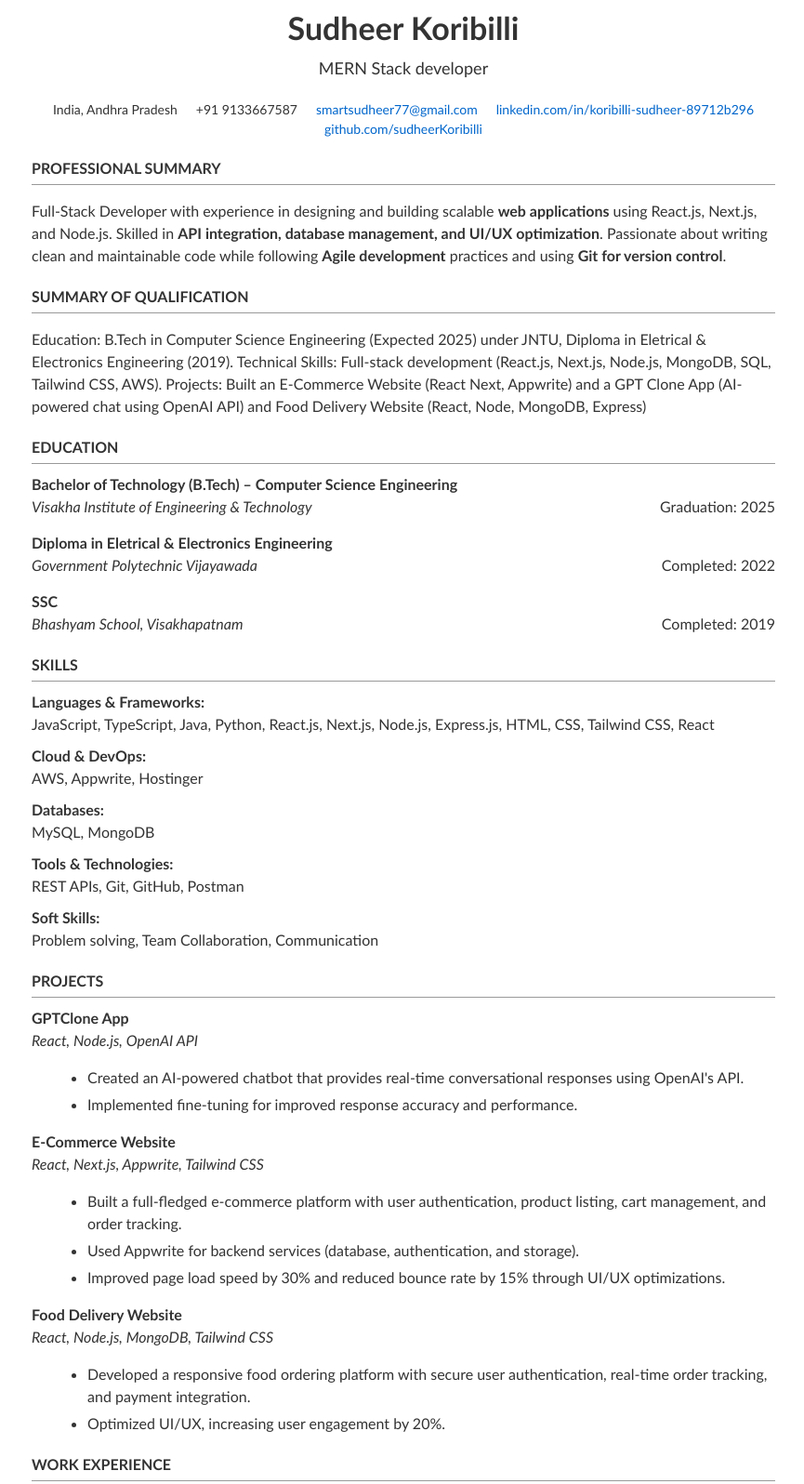
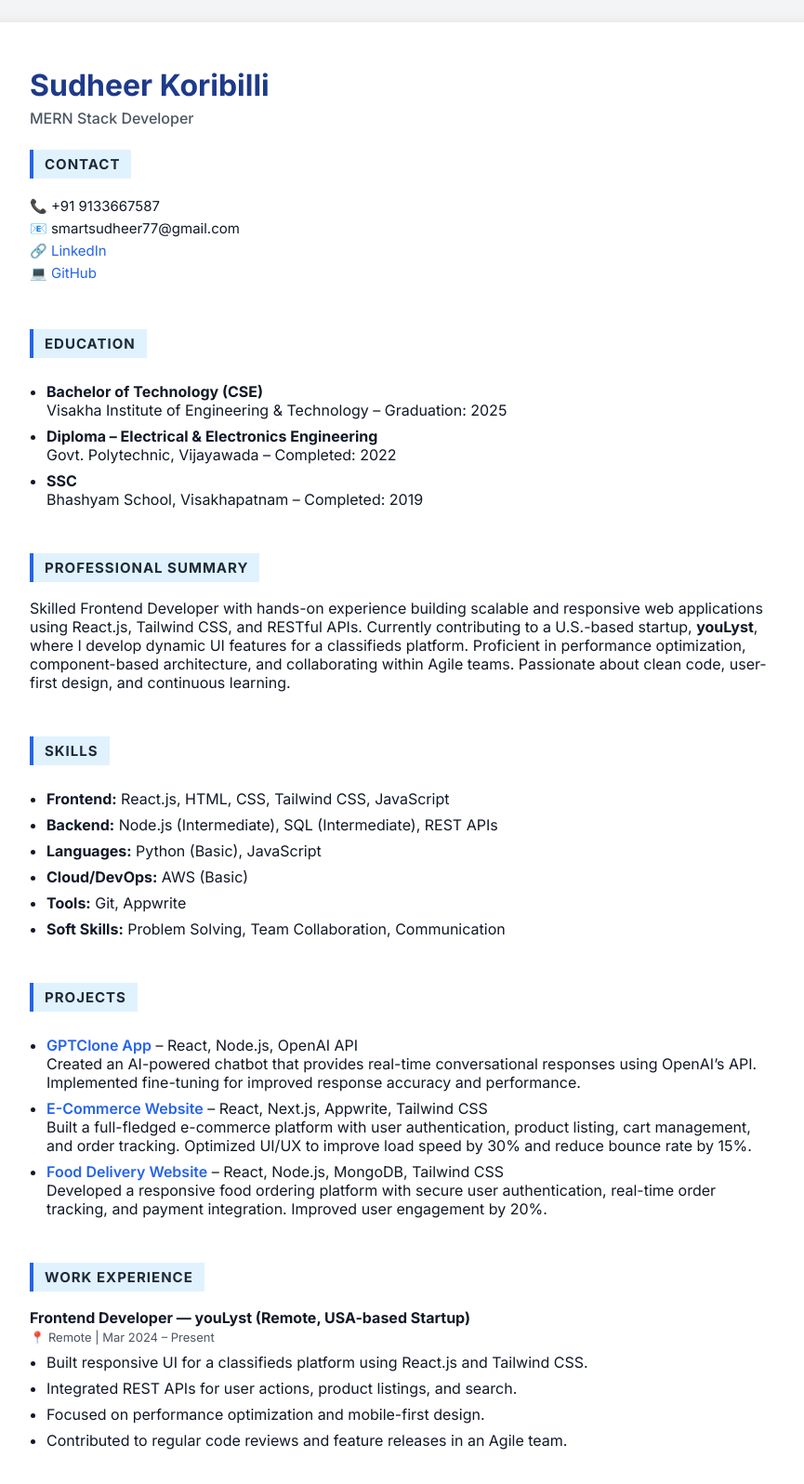
Before and after one commit to sudheerKoribilli/sudheer-koribilli-resume, a plain HTML site: page index.html in a window 1280 px wide. Shown: the part 16-1612 px from the top of the page at 93% size, without its empty margins (206-1071 px from the left). Drawn offline with Linux system fonts and the light colour scheme.

Commit message:
Update index.html

```diff
--- a/index.html
+++ b/index.html
@@ -1,302 +1,180 @@
 <!DOCTYPE html>
 <html lang="en">
 <head>
-    <meta charset="UTF-8">
-    <meta name="viewport" content="width=device-width, initial-scale=1.0">
-    <title>Sudheer Koribilli - Resume</title>
+  <meta charset="UTF-8" />
+  <meta name="viewport" content="width=device-width, initial-scale=1.0"/>
+  <title>Sudheer Koribilli Resume</title>
   <style>
-        /* Global Styles */
-        body {
-            font-family: 'Calibri', 'Arial', sans-serif;
-            line-height: 1.5;
-            color: #333;
-            max-width: 800px;
-            margin: 0 auto;
-            padding: 20px;
+    @import url('https://fonts.googleapis.com/css2?family=Inter:wght@400;500;600;700&display=swap');
+
+    * {
+      margin: 0;
+      padding: 0;
+      box-sizing: border-box;
     }
 
-        /* Header Styles */
-        .header {
-            text-align: center;
-            margin-bottom: 20px;
+    body {
+      font-family: 'Inter', sans-serif;
+      background: #f3f4f6;
+      padding: 40px 20px;
+      color: #111827;
     }
 
-        .name {
-            font-size: 34px;
-            font-weight: bold;
-            margin-bottom: 5px;
+    .resume {
+      max-width: 900px;
+      background: #ffffff;
+      margin: auto;
+      padding: 48px;
+      box-shadow: 0 0 12px rgba(0, 0, 0, 0.08);
+    }
+
+    h1 {
+      font-size: 32px;
+      font-weight: 700;
+      margin-bottom: 6px;
+      color: #1e3a8a;
     }
 
     .title {
-            font-size: 18px;
-            margin-bottom: 15px;
+      font-size: 16px;
+      font-weight: 500;
+      margin-bottom: 24px;
+      color: #4b5563;
     }
 
-        /* Contact Info */
-        .contact-info {
-            display: flex;
-            justify-content: center;
-            flex-wrap: wrap;
-            margin-bottom: 20px;
-            font-size: 14px;
-        }
-
-        .contact-info div {
-            margin: 0 10px;
-        }
-
-        /* Section Styles */
     .section {
-            margin-bottom: 20px;
+      margin-bottom: 48px;
     }
 
     .section-title {
-            font-size: 16px;
-            font-weight: bold;
+      font-size: 15px;
+      font-weight: 700;
+      color: #1f2937;
+      background-color: #e0f2fe;
+      padding: 6px 12px;
+      display: inline-block;
       text-transform: uppercase;
-            border-bottom: 1px solid #999;
-            padding-bottom: 5px;
-            margin-bottom: 10px;
+      letter-spacing: 1px;
+      border-left: 4px solid #2563eb;
+      margin-bottom: 18px;
     }
 
-        /* Education Styles */
-        .education-item {
-            margin-bottom: 15px;
+    ul {
+      padding-left: 18px;
+      margin-top: 8px;
     }
 
-        .degree {
-            font-weight: bold;
+    ul li {
+      margin-bottom: 8px;
     }
 
-        .school {
-            font-style: italic;
-        }
-
-        .education-details {
-            display: flex;
-            justify-content: space-between;
-        }
-
-        /* Skills Styles */
-        .skills-category {
-            margin-bottom: 10px;
-        }
-
-        .skills-category-title {
-            font-weight: bold;
-        }
-
-        /* Project Styles */
-        .project {
-            margin-bottom: 15px;
+    .bold {
+      font-weight: 600;
     }
 
     .project-title {
-            font-weight: bold;
+      font-weight: 600;
+      color: #2563eb;
     }
 
-        .project-tech {
-            font-style: italic;
-            margin-bottom: 5px;
+    .inline-link {
+      color: #2563eb;
+      text-decoration: none;
+      word-break: break-all;
     }
 
-        .project-details {
-            margin-left: 20px;
-        }
-
-        .project-details li {
-            margin-bottom: 5px;
-        }
-
-        /* Experience Styles */
-        .experience {
-            margin-bottom: 15px;
-        }
-
-        .job-title {
-            font-weight: bold;
-        }
-
-        .company-details {
-            display: flex;
-            justify-content: space-between;
-            font-style: italic;
-            margin-bottom: 5px;
-        }
-
-        .experience-details {
-            margin-left: 20px;
-        }
-
-        .experience-details li {
-            margin-bottom: 5px;
-        }
-
-        /* Links */
-        a {
-            color: #0066cc;
-            text-decoration: none;
-        }
-
-        a:hover {
+    .inline-link:hover {
       text-decoration: underline;
     }
 
-        /* Bold text */
-        .bold {
-            font-weight: bold;
+    .contact {
+      font-size: 15px;
+      line-height: 1.6;
+      margin-bottom: 12px;
+    }
+
+    .small {
+      font-size: 13px;
+      color: #4b5563;
+    }
+
+    @media (max-width: 700px) {
+      .resume {
+        padding: 32px 20px;
+      }
+
+      h1 {
+        font-size: 26px;
+      }
+
+      .section {
+        margin-bottom: 36px;
+      }
     }
   </style>
 </head>
 <body>
-    <!-- Header -->
-    <div class="header">
-        <div class="name">Sudheer Koribilli</div>
-        <div class="title">MERN Stack developer</div>
-    </div>
+  <div class="resume">
+    <h1>Sudheer Koribilli</h1>
+    <div class="title">MERN Stack Developer</div>
 
-    <!-- Contact Info -->
-    <div class="contact-info">
-        <div>India, Andhra Pradesh</div>
-        <div>+91 9133667587</div>
-        <div><a href="mailto:smartsudheer77@gmail.com">smartsudheer77@gmail.com</a></div>
-        <div><a href="https://linkedin.com/in/koribilli-sudheer-89712b296">linkedin.com/in/koribilli-sudheer-89712b296</a></div>
-        <div><a href="https://github.com/sudheerKoribilli">github.com/sudheerKoribilli</a></div>
-    </div>
-
-    <!-- Professional Summary -->
     <div class="section">
-        <div class="section-title">Professional Summary</div>
-        <p>
-            Full-Stack Developer with experience in designing and building scalable <span class="bold">web applications</span> using React.js, Next.js, and
-            Node.js. Skilled in <span class="bold">API integration, database management, and UI/UX optimization</span>. Passionate about writing clean and
-            maintainable code while following <span class="bold">Agile development</span> practices and using <span class="bold">Git for version control</span>.
-        </p>
-    </div>
-
-    <!-- Summary of Qualification -->
-    <div class="section">
-        <div class="section-title">Summary of Qualification</div>
-        <p>
-            Education: B.Tech in Computer Science Engineering (Expected 2025) under JNTU, Diploma in Eletrical & Electronics
-            Engineering (2019). Technical Skills: Full-stack development (React.js, Next.js, Node.js, MongoDB, SQL, Tailwind CSS,
-            AWS). Projects: Built an E-Commerce Website (React Next, Appwrite) and a GPT Clone App (AI-powered chat using OpenAI
-            API) and Food Delivery Website (React, Node, MongoDB, Express)
-        </p>
-    </div>
-
-    <!-- Education -->
-    <div class="section">
-        <div class="section-title">Education</div>
-
-        <div class="education-item">
-            <div class="degree">Bachelor of Technology (B.Tech) – Computer Science Engineering</div>
-            <div class="education-details">
-                <div class="school">Visakha Institute of Engineering & Technology</div>
-                <div>Graduation: 2025</div>
+      <div class="section-title">Contact</div>
+      <div class="contact">
+        📞 +91 9133667587<br>
+        📧 smartsudheer77@gmail.com<br>
+        🔗 <a class="inline-link" href="https://linkedin.com/in/koribilli-sudheer-89712b296">LinkedIn</a><br>
+        💻 <a class="inline-link" href="https://github.com/sudheerKoribilli">GitHub</a>
       </div>
     </div>
 
-        <div class="education-item">
-            <div class="degree">Diploma in Eletrical & Electronics Engineering</div>
-            <div class="education-details">
-                <div class="school">Government Polytechnic Vijayawada</div>
-                <div>Completed: 2022</div>
-            </div>
-        </div>
-
-        <div class="education-item">
-            <div class="degree">SSC</div>
-            <div class="education-details">
-                <div class="school">Bhashyam School, Visakhapatnam</div>
-                <div>Completed: 2019</div>
-            </div>
-        </div>
-    </div>
-
-    <!-- Skills -->
     <div class="section">
-        <div class="section-title">Skills</div>
-
-        <div class="skills-category">
-            <div class="skills-category-title">Languages & Frameworks:</div>
-            JavaScript, TypeScript, Java, Python, React.js, Next.js, Node.js, Express.js, HTML, CSS, Tailwind CSS, React
-        </div>
-
-        <div class="skills-category">
-            <div class="skills-category-title">Cloud & DevOps:</div>
-            AWS, Appwrite, Hostinger
-        </div>
-
-        <div class="skills-category">
-            <div class="skills-category-title">Databases:</div>
-            MySQL, MongoDB
-        </div>
-
-        <div class="skills-category">
-            <div class="skills-category-title">Tools & Technologies:</div>
-            REST APIs, Git, GitHub, Postman
-        </div>
-
-        <div class="skills-category">
-            <div class="skills-category-title">Soft Skills:</div>
-            Problem solving, Team Collaboration, Communication
-        </div>
-    </div>
-
-    <!-- Projects -->
-    <div class="section">
-        <div class="section-title">Projects</div>
-
-        <div class="project">
-            <div class="project-title">GPTClone App</div>
-            <div class="project-tech">React, Node.js, OpenAI API</div>
-            <ul class="project-details">
-                <li>Created an AI-powered chatbot that provides real-time conversational responses using OpenAI's API.</li>
-                <li>Implemented fine-tuning for improved response accuracy and performance.</li>
+      <div class="section-title">Education</div>
+      <ul>
+        <li><b>Bachelor of Technology (CSE)</b><br>Visakha Institute of Engineering & Technology – Graduation: 2025</li>
+        <li><b>Diploma – Electrical & Electronics Engineering</b><br>Govt. Polytechnic, Vijayawada – Completed: 2022</li>
+        <li><b>SSC</b><br>Bhashyam School, Visakhapatnam – Completed: 2019</li>
       </ul>
     </div>
 
-        <div class="project">
-            <div class="project-title">E-Commerce Website</div>
-            <div class="project-tech">React, Next.js, Appwrite, Tailwind CSS</div>
-            <ul class="project-details">
-                <li>Built a full-fledged e-commerce platform with user authentication, product listing, cart management, and order tracking.</li>
-                <li>Used Appwrite for backend services (database, authentication, and storage).</li>
-                <li>Improved page load speed by 30% and reduced bounce rate by 15% through UI/UX optimizations.</li>
+    <div class="section">
+      <div class="section-title">Professional Summary</div>
+      <p>Skilled Frontend Developer with hands-on experience building scalable and responsive web applications using React.js, Tailwind CSS, and RESTful APIs. Currently contributing to a U.S.-based startup, <b>youLyst</b>, where I develop dynamic UI features for a classifieds platform. Proficient in performance optimization, component-based architecture, and collaborating within Agile teams. Passionate about clean code, user-first design, and continuous learning.</p>
+    </div>
+
+    <div class="section">
+      <div class="section-title">Skills</div>
+      <ul>
+        <li><b>Frontend:</b> React.js, HTML, CSS, Tailwind CSS, JavaScript</li>
+        <li><b>Backend:</b> Node.js (Intermediate), SQL (Intermediate), REST APIs</li>
+        <li><b>Languages:</b> Python (Basic), JavaScript</li>
+        <li><b>Cloud/DevOps:</b> AWS (Basic)</li>
+        <li><b>Tools:</b> Git, Appwrite</li>
+        <li><b>Soft Skills:</b> Problem Solving, Team Collaboration, Communication</li>
       </ul>
     </div>
 
-        <div class="project">
-            <div class="project-title">Food Delivery Website</div>
-            <div class="project-tech">React, Node.js, MongoDB, Tailwind CSS</div>
-            <ul class="project-details">
-                <li>Developed a responsive food ordering platform with secure user authentication, real-time order tracking, and payment integration.</li>
-                <li>Optimized UI/UX, increasing user engagement by 20%.</li>
+    <div class="section">
+      <div class="section-title">Projects</div>
+      <ul>
+        <li><span class="project-title">GPTClone App</span> – React, Node.js, OpenAI API<br>
+          Created an AI-powered chatbot that provides real-time conversational responses using OpenAI’s API. Implemented fine-tuning for improved response accuracy and performance.</li>
+        <li><span class="project-title">E-Commerce Website</span> – React, Next.js, Appwrite, Tailwind CSS<br>
+          Built a full-fledged e-commerce platform with user authentication, product listing, cart management, and order tracking. Optimized UI/UX to improve load speed by 30% and reduce bounce rate by 15%.</li>
+        <li><span class="project-title">Food Delivery Website</span> – React, Node.js, MongoDB, Tailwind CSS<br>
+          Developed a responsive food ordering platform with secure user authentication, real-time order tracking, and payment integration. Improved user engagement by 20%.</li>
       </ul>
     </div>
-    </div>
 
-    <!-- Work Experience -->
     <div class="section">
       <div class="section-title">Work Experience</div>
-
-        <div class="experience">
-            <div class="job-title">Full-Stack Developer (Freelance & Contract)</div>
-            <div class="company-details">
-                <div>Remote</div>
-                <div>Sep 2021 – Present</div>
-            </div>
-            <ul class="experience-details">
-                <li>Delivered 15+ scalable full-stack applications across fintech, e-commerce, and SaaS domains, leveraging modern stacks (React.js, Next.js, Node.js, MongoDB) to achieve 98% client satisfaction.</li>
-                <li>Engineered responsive frontend architectures with React.js/Next.js, reducing initial load times by 40% through code-splitting and SSR optimizations.</li>
-                <li>Architected secure RESTful APIs with Node.js, integrating 20+ third-party services (payment gateways, SMTP, analytics) and improving data throughput by 35%.</li>
-                <li>Implemented Redux Toolkit/Context API for centralized state management across 10+ complex applications with 50k+ monthly active users.</li>
-                <li>Designed token-based auth systems (JWT, OAuth 2.0) with RBAC, enhancing security compliance and reducing unauthorized access incidents by 90%.</li>
-                <li>Integrated Stripe/PayPal payment processing for 8 client projects, handling $250k+ in transactions with 99.9% gateway reliability.</li>
-                <li>Established CI/CD pipelines using Vercel and Hostinger, automating deployment processes to achieve 95% faster release cycles.</li>
-                <li>Enforced code quality through PR reviews, Jest/React Testing Library, and ESLint rules, decreasing production bugs by 60% post-launch.</li>
-                <li>Adopted Agile methodologies to lead cross-functional teams of 4-6 developers, consistently delivering projects 15% under budget.</li>
+      <p><b>Frontend Developer — youLyst (Remote, USA-based Startup)</b><br>
+        <span class="small">📍 Remote | Mar 2024 – Present</span></p>
+      <ul>
+        <li>Built responsive UI for a classifieds platform using React.js and Tailwind CSS.</li>
+        <li>Integrated REST APIs for user actions, product listings, and search.</li>
+        <li>Focused on performance optimization and mobile-first design.</li>
+        <li>Contributed to regular code reviews and feature releases in an Agile team.</li>
       </ul>
     </div>
   </div>
```
Lines whose indentation alone changed are shown as unchanged.
